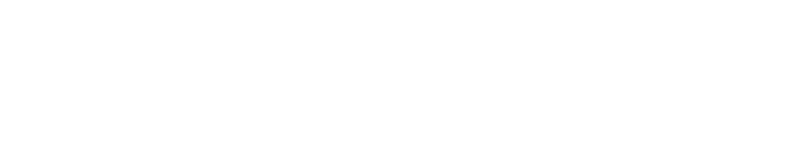
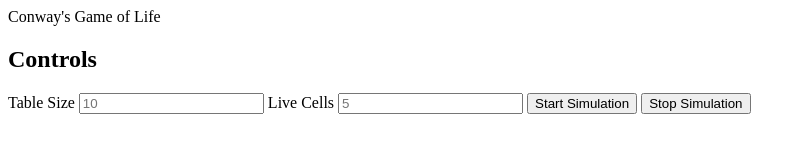
Before and after one commit to Michaeldam88/202210-W6-Michael-Damiani, a website with bundled scripts: page index.html in a window 1280 px wide. Shown: the whole page, without its empty margins (0-806 px from the left). Built offline with nearby package versions, Linux system fonts and the light colour scheme.

Commit message:
add the html frame

```diff
--- a/index.html
+++ b/index.html
@@ -7,5 +7,19 @@
         <title>Conway's Game of Life</title>
         <script src="index.js" type="module"></script>
     </head>
-    <body></body>
+    <body>
+        <hi>Conway's Game of Life</hi>
+        <section>
+            <h2>Controls</h2>
+            <label for="tableSize">Table Size</label>
+            <input id="tableSize" type="number" min="3" placeholder="10" />
+            <label for="liveCells">Live Cells</label>
+            <input id="liveCells" type="number" min="3" placeholder="5" />
+            <button>Start Simulation</button>
+            <button>Stop Simulation</button>
+        </section>
+        <section>
+            <div class="displayContainer" id="displayContainer"></div>
+        </section>
+    </body>
 </html>
```
Also changed, not shown: readme.md.
